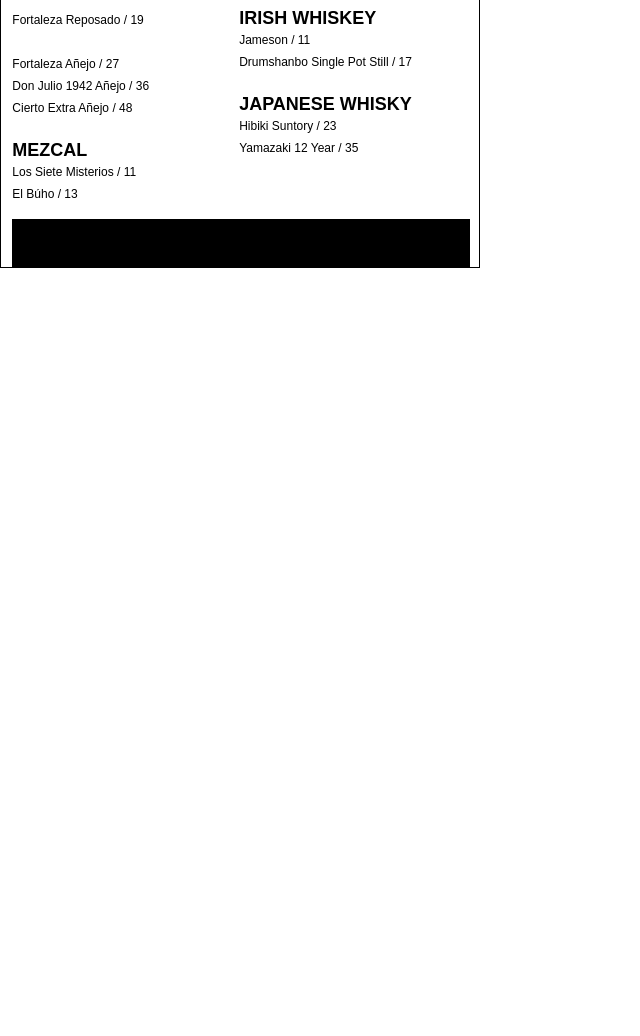
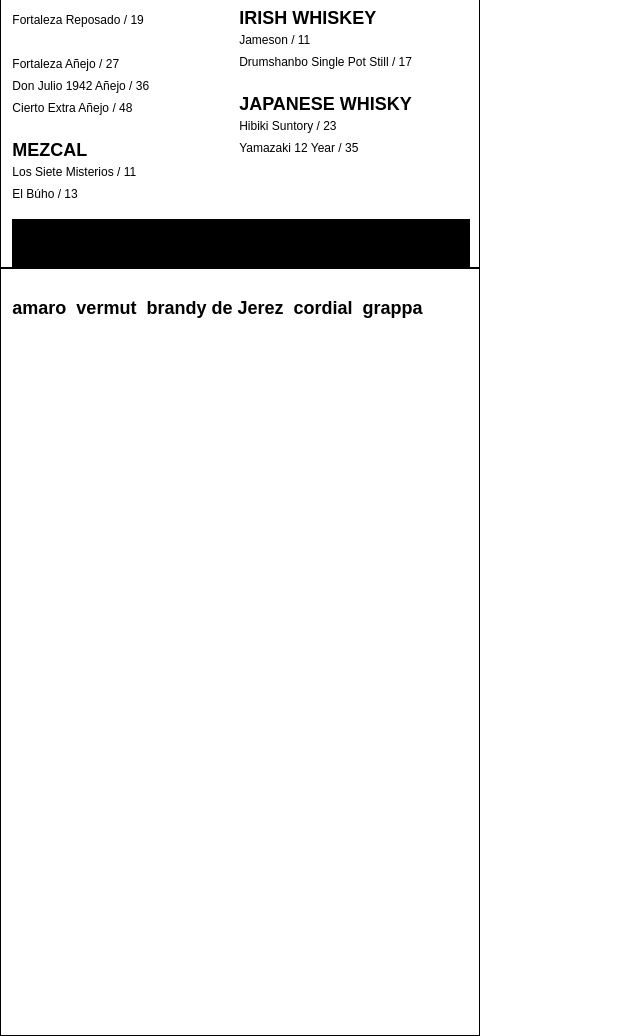
Before and after one commit to DanielAlvarez2/olea-liquors, a plain HTML site: page index.html in a window 1280 px wide. Shown: the part 500-1536 px from the top of the page, without its empty margins (0-640 px from the left). Before the commit the page ends 800 px from the top, so only its background shows below. Drawn offline with Linux system fonts and the light colour scheme.

Commit message:
add page 2

```diff
--- a/index.html
+++ b/index.html
@@ -13,7 +13,8 @@
             font-size: 12px;
             line-height: 22px;
         }
-        #index-card{
+        #index-card,
+        #index-card-back{
             width:5in;
             height:8in;
             border:1px solid black;
@@ -107,5 +108,13 @@
 
        <div id="printer-dead-space"></div>
     </div>
+
+    <div id="index-card-back">
+        <h1>amaro</h1>
+        <h1>vermut</h1>
+        <h1>brandy de Jerez</h1>
+        <h1>cordial</h1>
+        <h1>grappa</h1>
+    </div>
 </body>
 </html>
```
